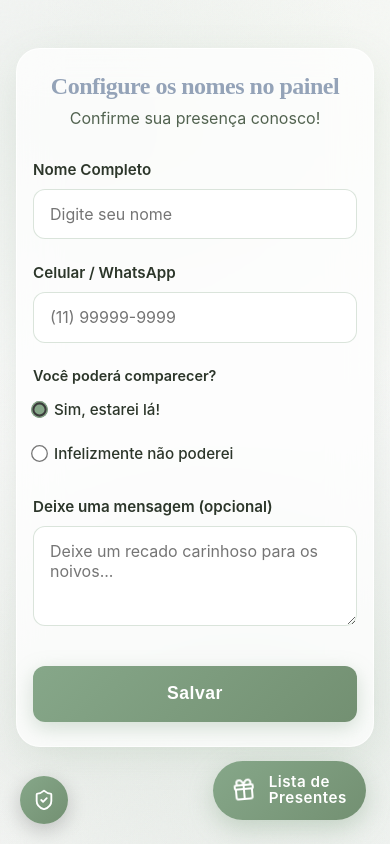
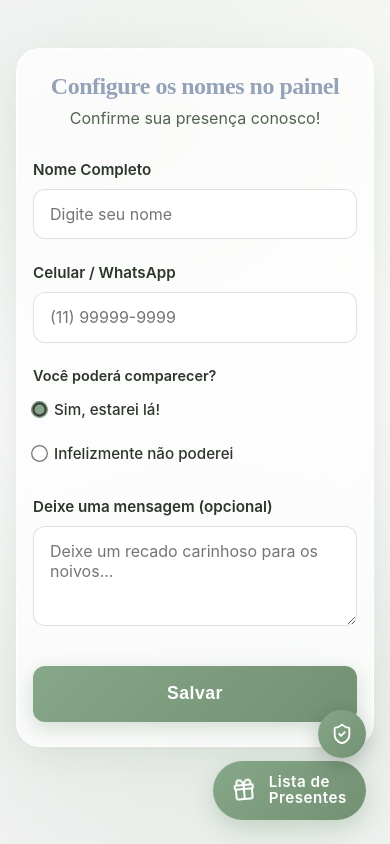
Before and after one commit to pauloadson/casamento-paulo-e-gisele, a React (Vite) app in the folder frontend/: page /rsvp in a window 390 px wide. Built offline with nearby package versions, Linux system fonts and the light colour scheme; no server answers.

Commit message:
style(frontend): move botao flutuante de admin para o lado direito acima de presentes

```diff
--- a/frontend/src/components/AdminShortcut.css
+++ b/frontend/src/components/AdminShortcut.css
@@ -1,8 +1,8 @@
 /* Floating Admin Button */
 .admin-shortcut-floating {
   position: fixed;
-  bottom: 2rem;
-  left: 2rem;
+  bottom: calc(2rem + 66px);
+  right: 2rem;
   z-index: 1050;
   width: 52px;
   height: 52px;
@@ -52,8 +52,8 @@
 
 @media (max-width: 768px) {
   .admin-shortcut-floating {
-    bottom: 1.25rem;
-    left: 1.25rem;
+    bottom: calc(1.5rem + 62px);
+    right: 1.5rem;
     width: 48px;
     height: 48px;
     min-width: 48px;
```
